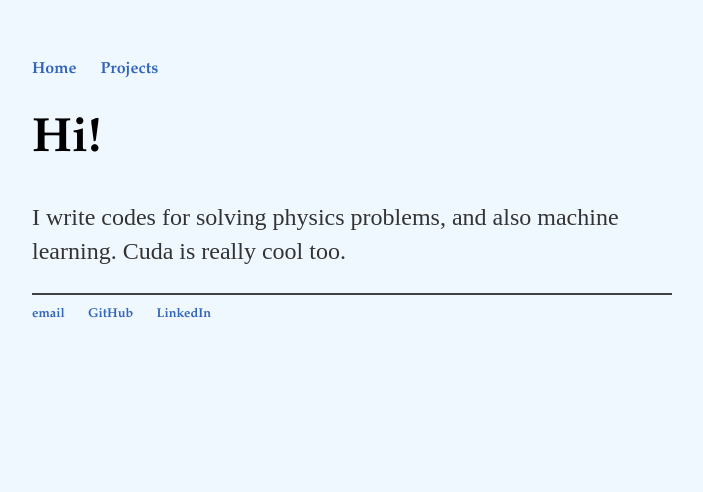
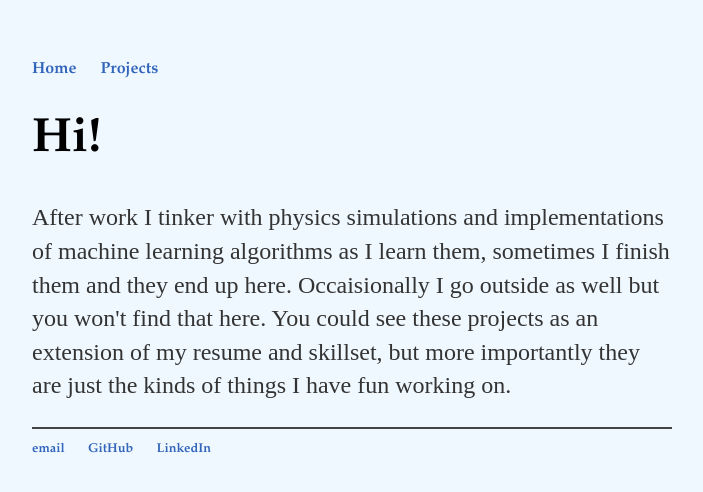
Before and after one commit to Kyle-Lewis/Kyle-Lewis.github.io, a Jekyll site: the page built from index.html, in a window 1280 px wide. Shown: the top 492 px of the page, without its empty margins (288-991 px from the left). Built offline with Jekyll 4.4.1, drawn with Linux system fonts in a browser that asks for light colours.

Commit message:
script update

```diff
--- a/index.html
+++ b/index.html
@@ -4,5 +4,5 @@ title: Kyle Lewis - Home
 ---
 <div class="blurb">
 	<h1>Hi!</h1>
-	<p>I write codes for solving physics problems, and also machine learning. Cuda is really cool too.</p>
+	<p>After work I tinker with physics simulations and implementations of machine learning algorithms as I learn them, sometimes I finish them and they end up here. Occaisionally I go outside as well but you won't find that here. You could see these projects as an extension of my resume and skillset, but more importantly they are just the kinds of things I have fun working on.  </p>
 </div>
```
